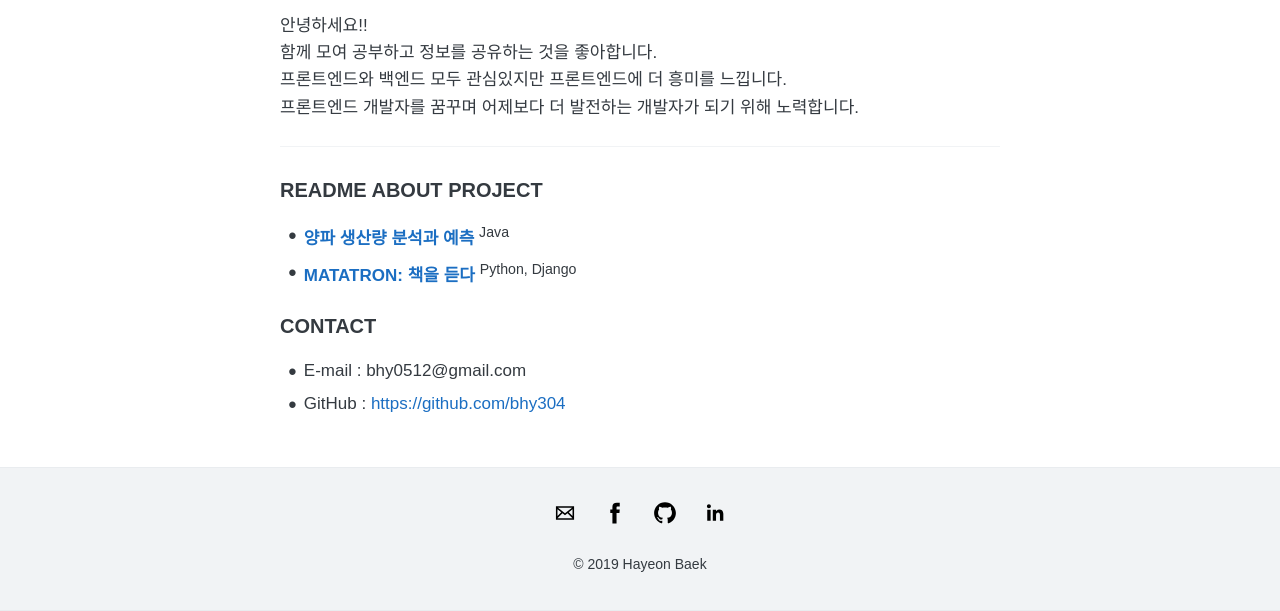
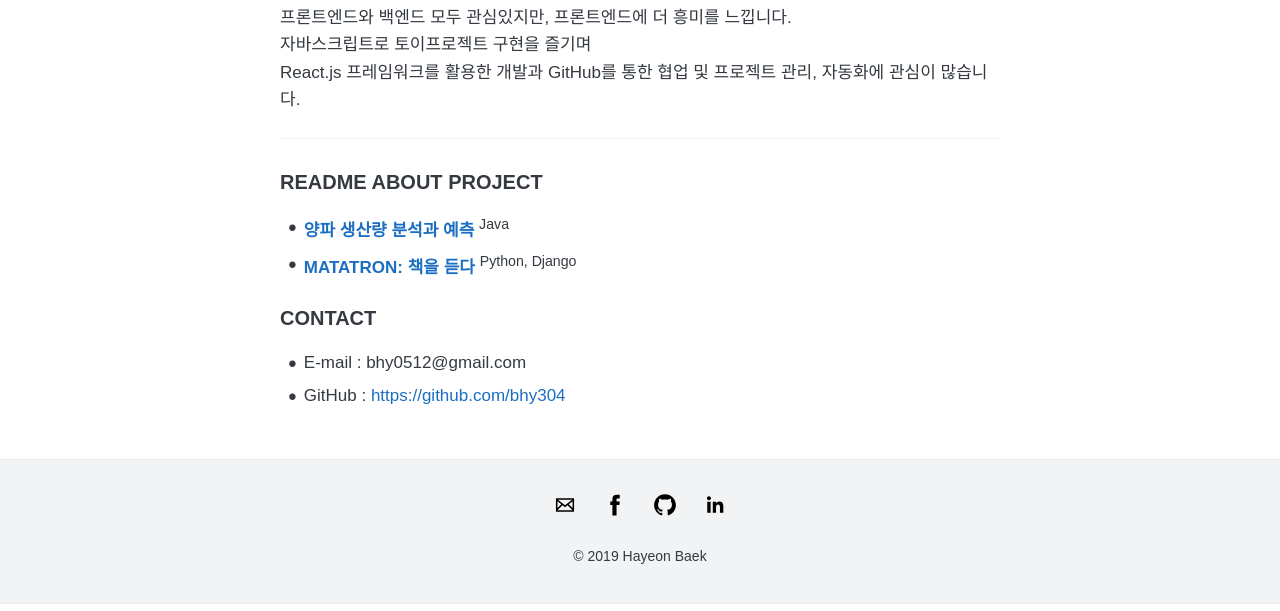
Before and after one commit to bhy304/bhy304.github.io, a Jekyll site: the page built from about.md, in a window 1280 px wide. Shown: the part 567-1178 px from the top of the page. Built offline with Jekyll 4.4.1, drawn with Linux system fonts in a browser that asks for light colours; some of the changed text lies outside the part shown.

Commit message:
Edit About, TIL

```diff
--- a/about.md
+++ b/about.md
@@ -6,12 +6,10 @@ permalink: /about/
 
 ![HayeonBaek](/assets/images/IMG_8457.JPG){: center-image}
 
-****
-
-안녕하세요!! <br/>
-함께 모여 공부하고 정보를 공유하는 것을 좋아합니다. <br/>
-프론트엔드와 백엔드 모두 관심있지만 프론트엔드에 더 흥미를 느낍니다. <br/>
-프론트엔드 개발자를 꿈꾸며 어제보다 더 발전하는 개발자가 되기 위해 노력합니다.
+함께 모여 공부하고 정보를 공유하는 것에 기쁨을 느낍니다.<br>
+프론트엔드와 백엔드 모두 관심있지만, 프론트엔드에 더 흥미를 느낍니다.<br>
+자바스크립트로 토이프로젝트 구현을 즐기며<br>
+React.js 프레임워크를 활용한 개발과 GitHub를 통한 협업 및 프로젝트 관리, 자동화에 관심이 많습니다.
 
 ***
 
```
Also changed, not shown: _posts/2019-07-22-githubpages-jekylltheme.md (+1 -1 lines), til.md (+3 -1 lines), assets/images/git-commit-message.png (added).
